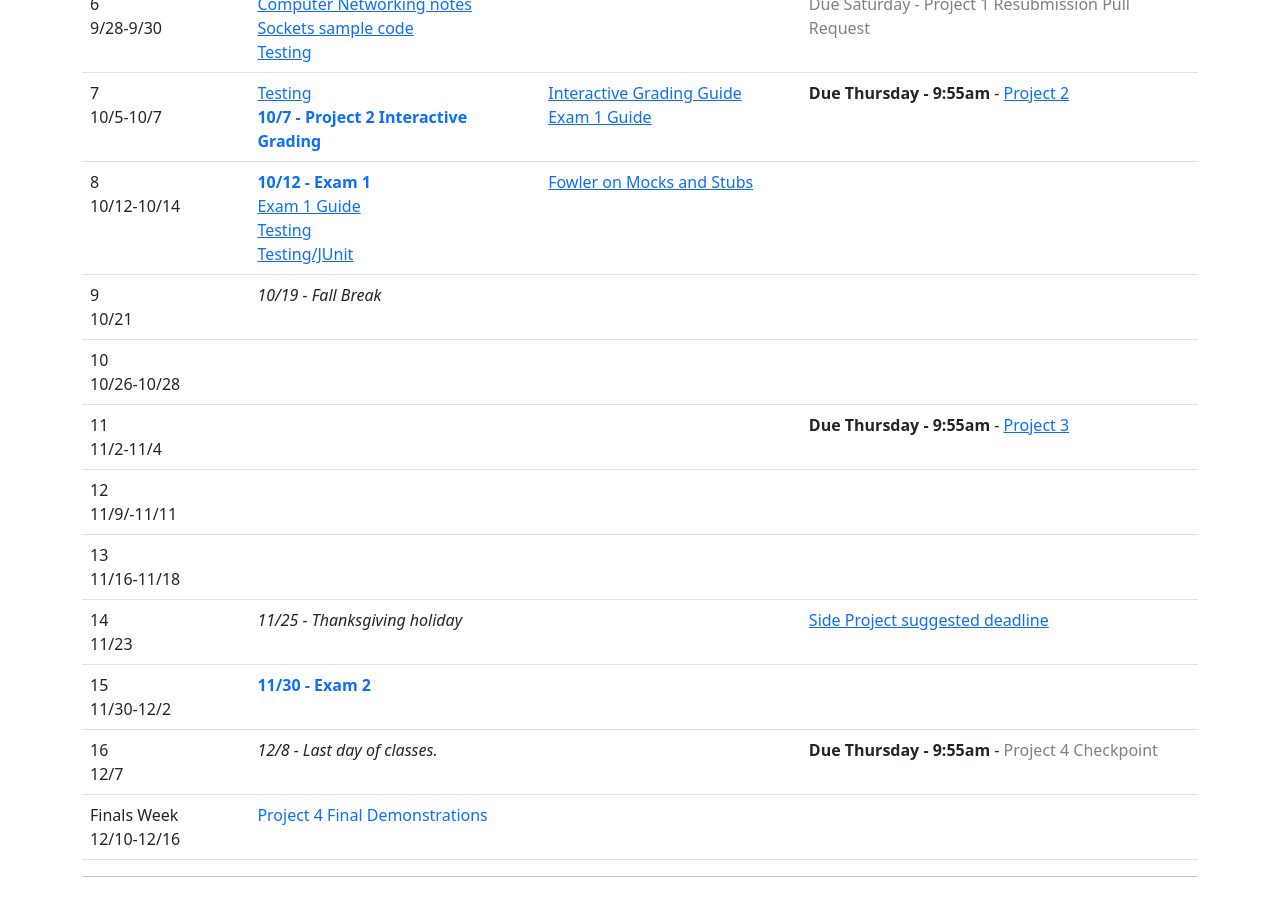
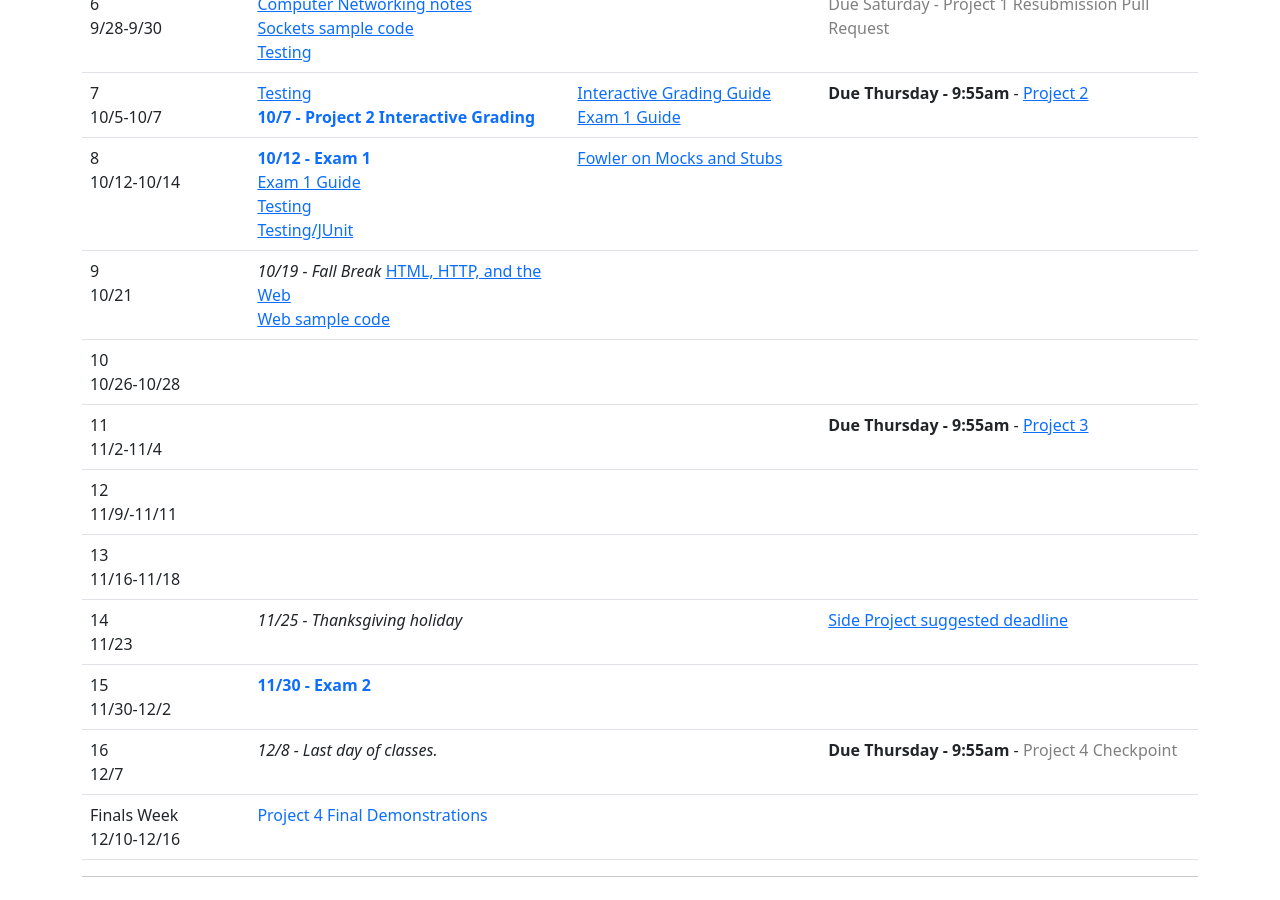
Before and after one commit to CS601-F21/cs601-f21, a Jekyll site: the page built from schedule.html, in a window 1280 px wide and 900 px high, scrolled down 946 px. Built offline with Jekyll 4.4.1, drawn with Linux system fonts in a browser that asks for light colours.

Commit message:
update schedule

```diff
--- a/schedule.html
+++ b/schedule.html
@@ -154,6 +154,8 @@ title: Schedule
 			<td>9<br/>10/21</td>
 			<td>
 				<i>10/19 - Fall Break</i>
+				<a href="https://github.com/srollins/software-dev-materials/blob/master/notes/advanced/web.md">HTML, HTTP, and the Web</a><br/>
+				<a href="https://github.com/CS601-F21/code-examples/tree/main/Web">Web sample code</a><br/>
 			</td>
 			<td>
 			</td>
```
